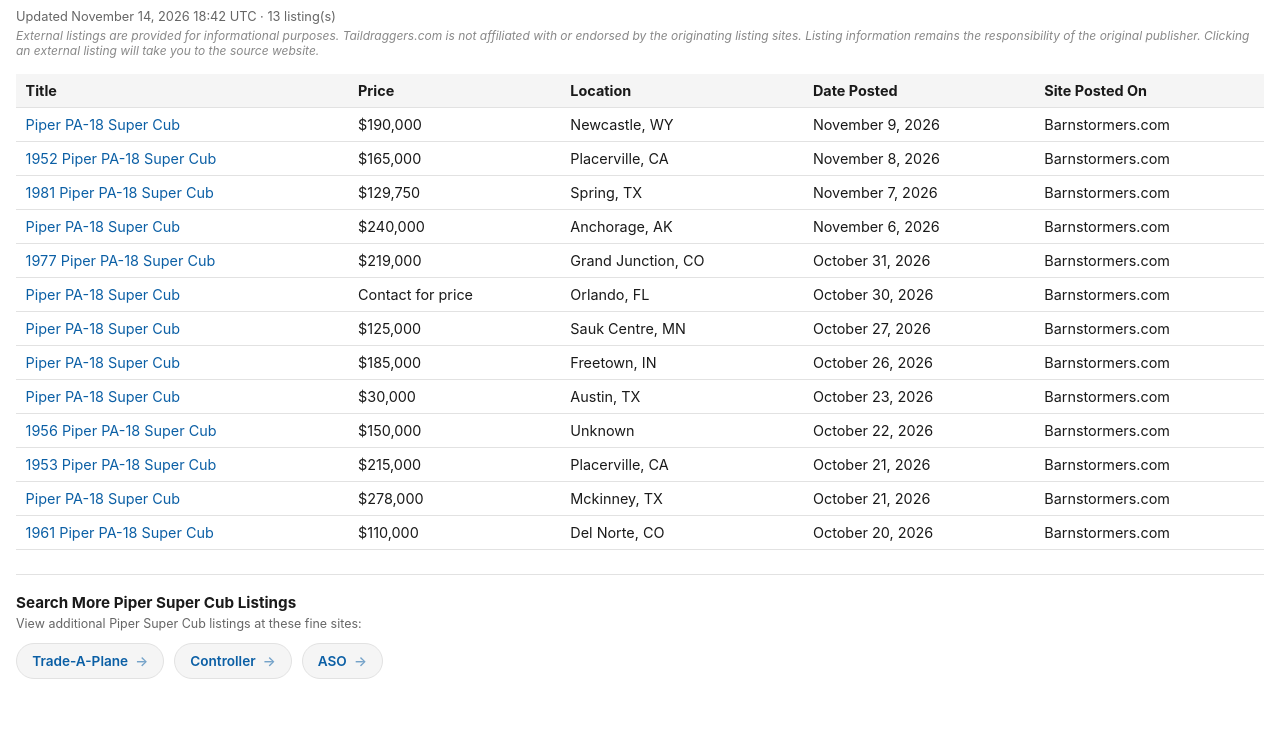
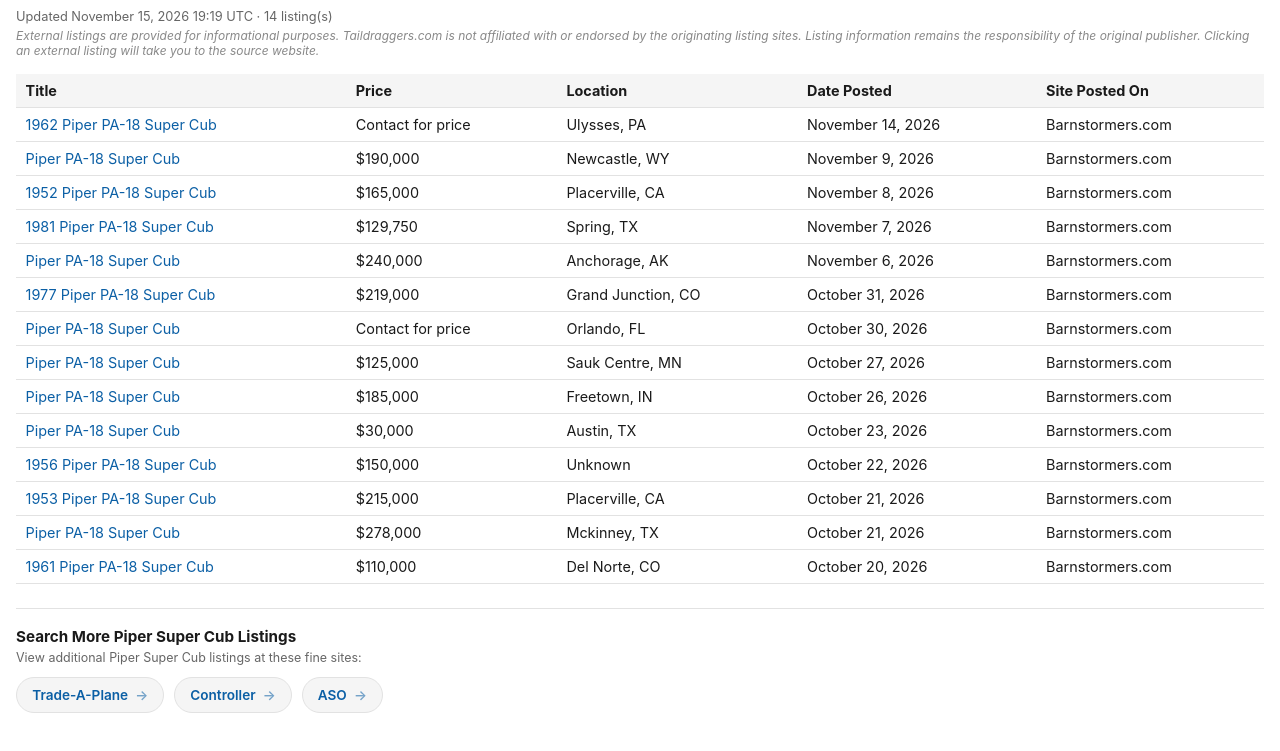
Before and after one commit to taildraggers/piper-super-cub-for-sale, a plain HTML site: page docs/index.html in a window 1280 px wide. Shown: the part 43-794 px from the top of the page. Drawn offline with Linux system fonts and the light colour scheme.

Commit message:
Update Piper Super Cub listings (2026-11-15)

```diff
--- a/docs/index.html
+++ b/docs/index.html
@@ -76,13 +76,14 @@
 </head>
 <body>
   <h1>Other Piper Super Cub Ads on the Web</h1>
-  <div class="updated">Updated November 14, 2026 18:42 UTC &middot; 13 listing(s)</div>
+  <div class="updated">Updated November 15, 2026 19:19 UTC &middot; 14 listing(s)</div>
   <div class="disclaimer">External listings are provided for informational purposes. Taildraggers.com is not affiliated with or endorsed by the originating listing sites. Listing information remains the responsibility of the original publisher. Clicking an external listing will take you to the source website.</div>
   <table>
     <thead>
       <tr><th>Title</th><th>Price</th><th>Location</th><th>Date Posted</th><th>Site Posted On</th></tr>
     </thead>
     <tbody>
+        <tr><td><a href="https://www.barnstormers.com/classified-2059976-Super-Cub-PA-18-1962-150-hp.html" target="_blank" rel="noopener noreferrer">1962 Piper PA-18 Super Cub</a></td><td>Contact for price</td><td>Ulysses, PA</td><td>November 14, 2026</td><td>Barnstormers.com</td></tr>
         <tr><td><a href="https://www.barnstormers.com/classified-2026905-Super-Cub-for-Sale.html" target="_blank" rel="noopener noreferrer">Piper PA-18 Super Cub</a></td><td>$190,000</td><td>Newcastle, WY</td><td>November 9, 2026</td><td>Barnstormers.com</td></tr>
         <tr><td><a href="https://www.barnstormers.com/classified-2002034-1952-Piper-PA-18-SuperCub.html" target="_blank" rel="noopener noreferrer">1952 Piper PA-18 Super Cub</a></td><td>$165,000</td><td>Placerville, CA</td><td>November 8, 2026</td><td>Barnstormers.com</td></tr>
         <tr><td><a href="https://www.barnstormers.com/classified-1834773-1981-Piper-Super-Cub.html" target="_blank" rel="noopener noreferrer">1981 Piper PA-18 Super Cub</a></td><td>$129,750</td><td>Spring, TX</td><td>November 7, 2026</td><td>Barnstormers.com</td></tr>
```
